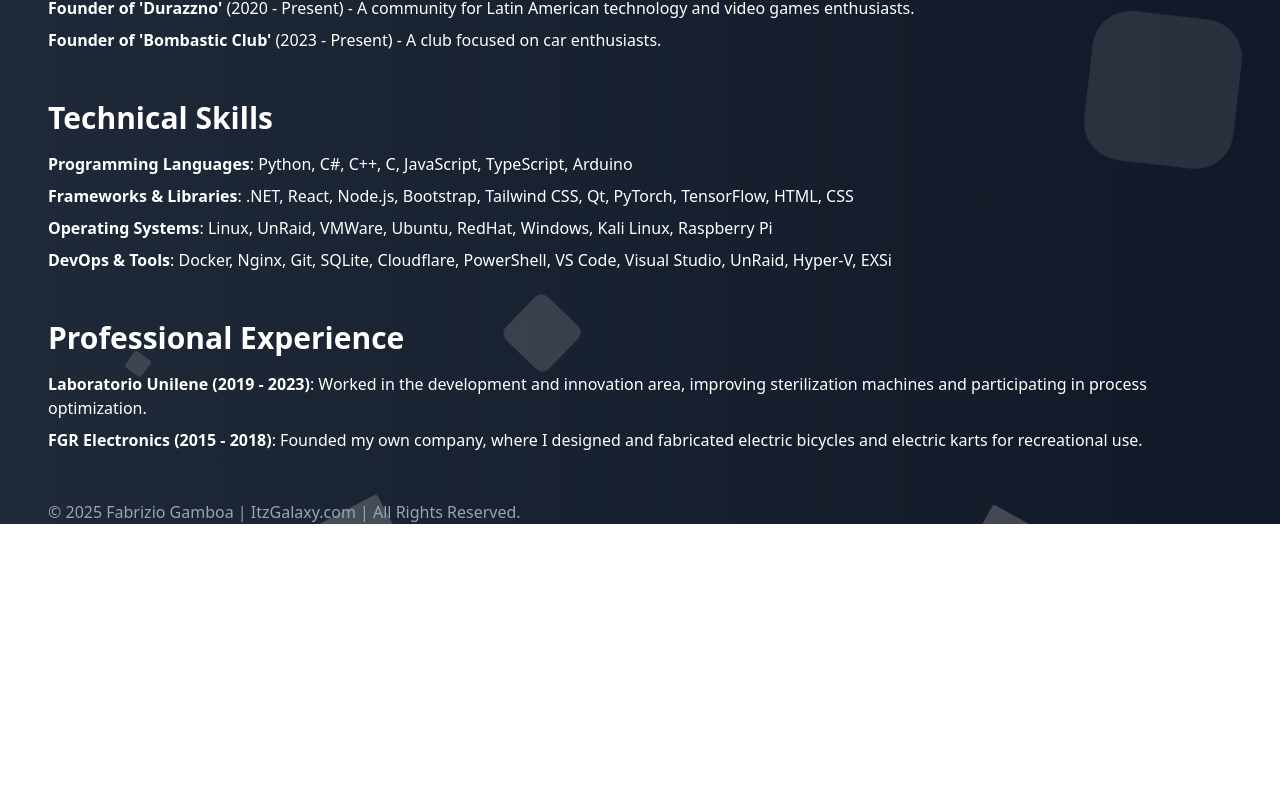
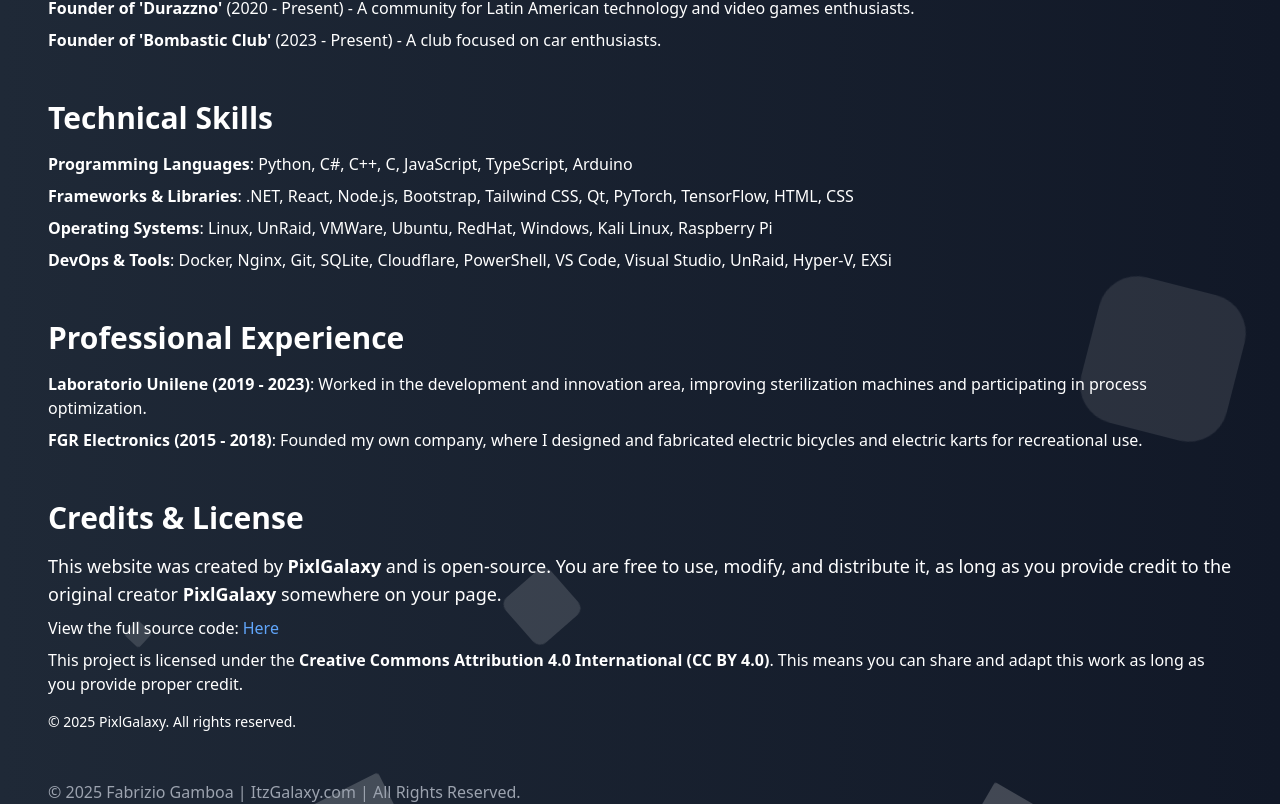
Before and after one commit to PixlGalaxy/fabriziogamboa, a React (Vite) app in the folder frontend/: page /about in a window 1280 px wide. Shown: the part 812-1616 px from the top of the page. Before the commit the page ends 1336 px from the top, so only its background shows below. Built offline with nearby package versions, Linux system fonts and the light colour scheme.

Commit message:
Added Credits To About Page

```diff
--- a/frontend/src/pages/About.tsx
+++ b/frontend/src/pages/About.tsx
@@ -152,6 +152,40 @@ const About: React.FC = () => {
               </section>
             </FadeInSection>
 
+            {/* Credits and License Section */}
+            <FadeInSection>
+              <section>
+                <h2 className="text-3xl font-semibold mb-4">Credits & License</h2>
+                <p className="text-lg">
+                  This website was created by <strong>PixlGalaxy</strong> and is open-source.
+                  You are free to use, modify, and distribute it, as long as you provide credit
+                  to the original creator <strong>PixlGalaxy</strong> somewhere on your page.
+                </p>
+
+                <p className="text-md mt-2">
+                  View the full source code:
+                  <a
+                    href="https://github.com/PixlGalaxy/fabriziogamboa"
+                    target="_blank"
+                    rel="noopener noreferrer"
+                    className="text-blue-400 hover:underline ml-1"
+                  >
+                    Here
+                  </a>
+                </p>
+
+                <p className="text-md mt-2">
+                  This project is licensed under the
+                  <strong> Creative Commons Attribution 4.0 International (CC BY 4.0)</strong>.
+                  This means you can share and adapt this work as long as you provide proper credit.
+                </p>
+
+                <p className="text-sm mt-4">
+                  © {new Date().getFullYear()} PixlGalaxy. All rights reserved.
+                </p>
+              </section>
+            </FadeInSection>
+
             {/* Footer */}
             <footer className="mt-12 text-gray-400 text-center md:text-left">
                 <p>&copy; {new Date().getFullYear()} Fabrizio Gamboa | ItzGalaxy.com | All Rights Reserved.</p>
```
